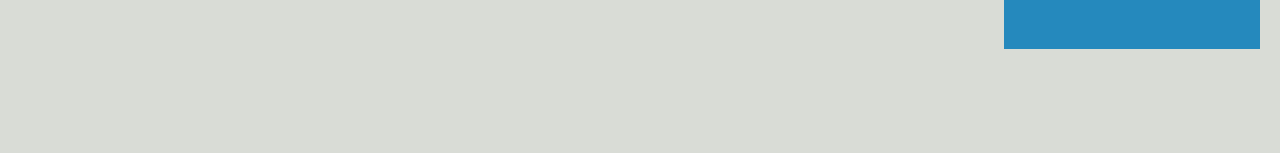
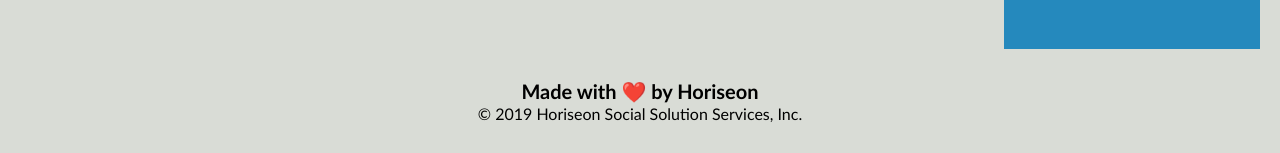
Before and after one commit to Cumar-khalif/Horiseon, a plain HTML site: page index.html in a window 1280 px wide. Shown: the part 1870-2023 px from the top of the page. Before the commit the page ends 1919 px from the top, so only its background shows below. Drawn offline with Linux system fonts and the light colour scheme.

Commit message:
updating again

```diff
--- a/index.html
+++ b/index.html
@@ -72,14 +72,13 @@
                 As the search ranking for your business increases, your advertising costs decrease, and you no longer need to advertise your page.
             </p>
         </div>
-        <!-- the actual image doesnt contain this part and i dont know what to do it yet -->
-    <!-- </div> -->
-    <!-- <div class="footer">
+    </div>
+    <div class="footer">
         <h2>Made with ❤️️ by Horiseon</h2>
         <p>
             &copy; 2019 Horiseon Social Solution Services, Inc.
-        </p> -->
-    <!-- </div> -->
+        </p>
+    </div>
 </body>
 
 </html>
```
Also changed, not shown: 1 other file.
